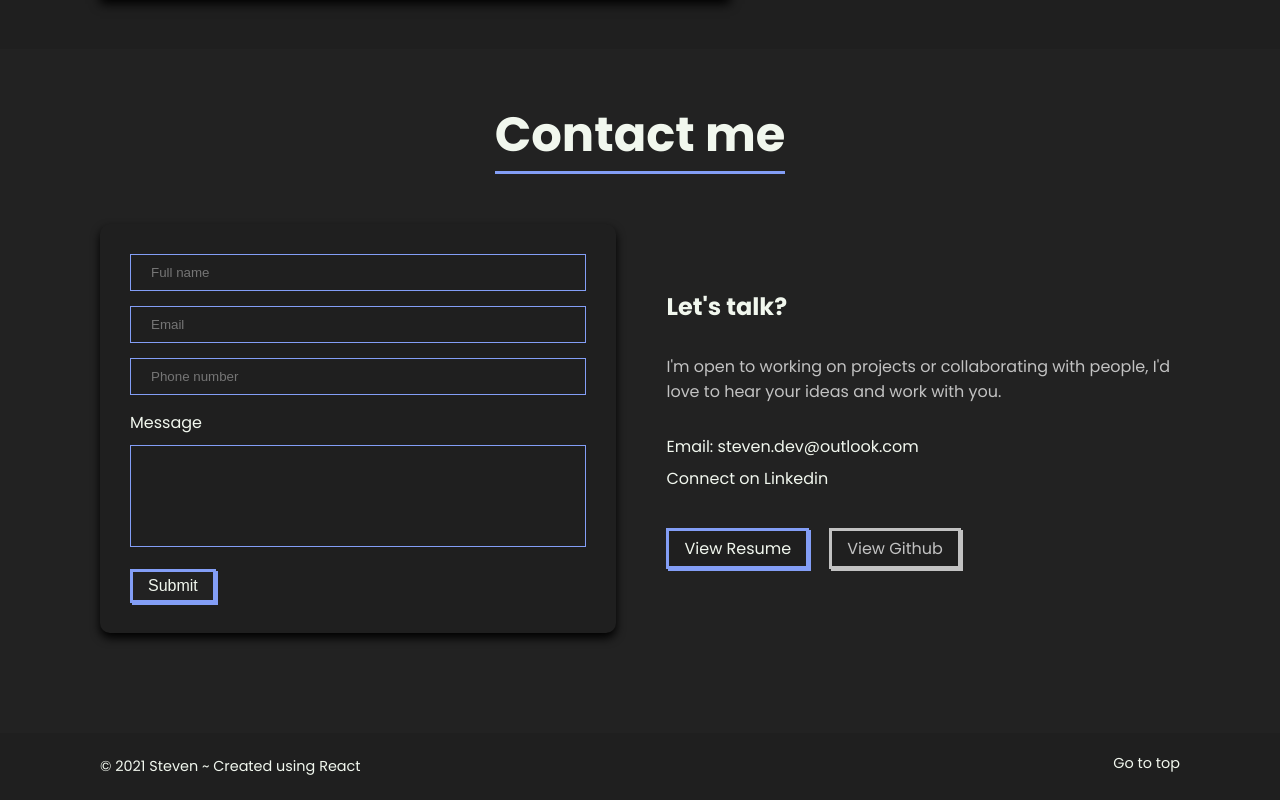
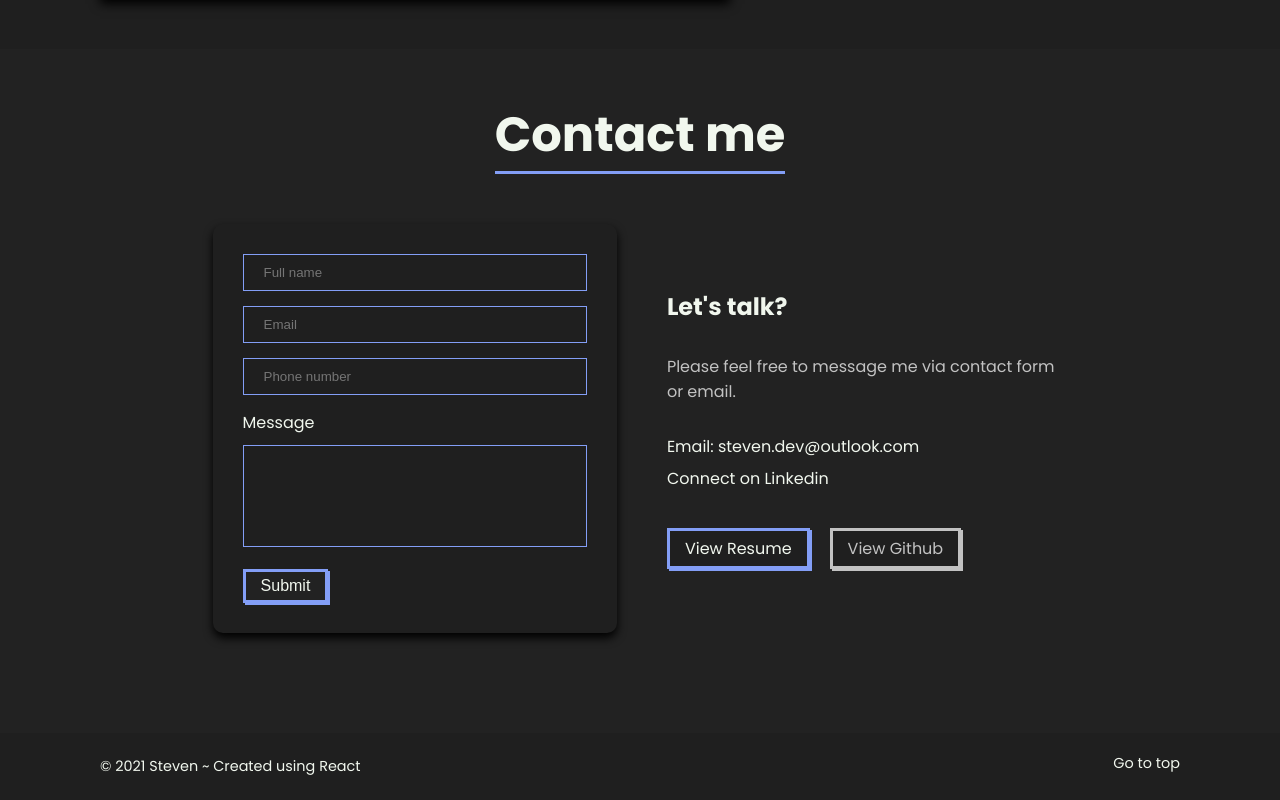
Before and after one commit to Steven-Ha-88/Portfolio2.0, a React (Create React App) app: page / in a window 1280 px wide. Shown: the part 4158-4958 px from the top of the page. Built offline with nearby package versions, Linux system fonts and the light colour scheme.

Commit message:
updated contact component

```diff
--- a/src/Components/Contact.jsx
+++ b/src/Components/Contact.jsx
@@ -26,8 +26,7 @@ const Contact = () => {
           <div className="contact-info">
             <h2>Let's talk?</h2>
             <p className="contact-body">
-              I'm open to working on projects or collaborating with people, I'd
-              love to hear your ideas and work with you.
+              Please feel free to message me via contact form or email.
             </p>
             <div className="social">
               <a
```
